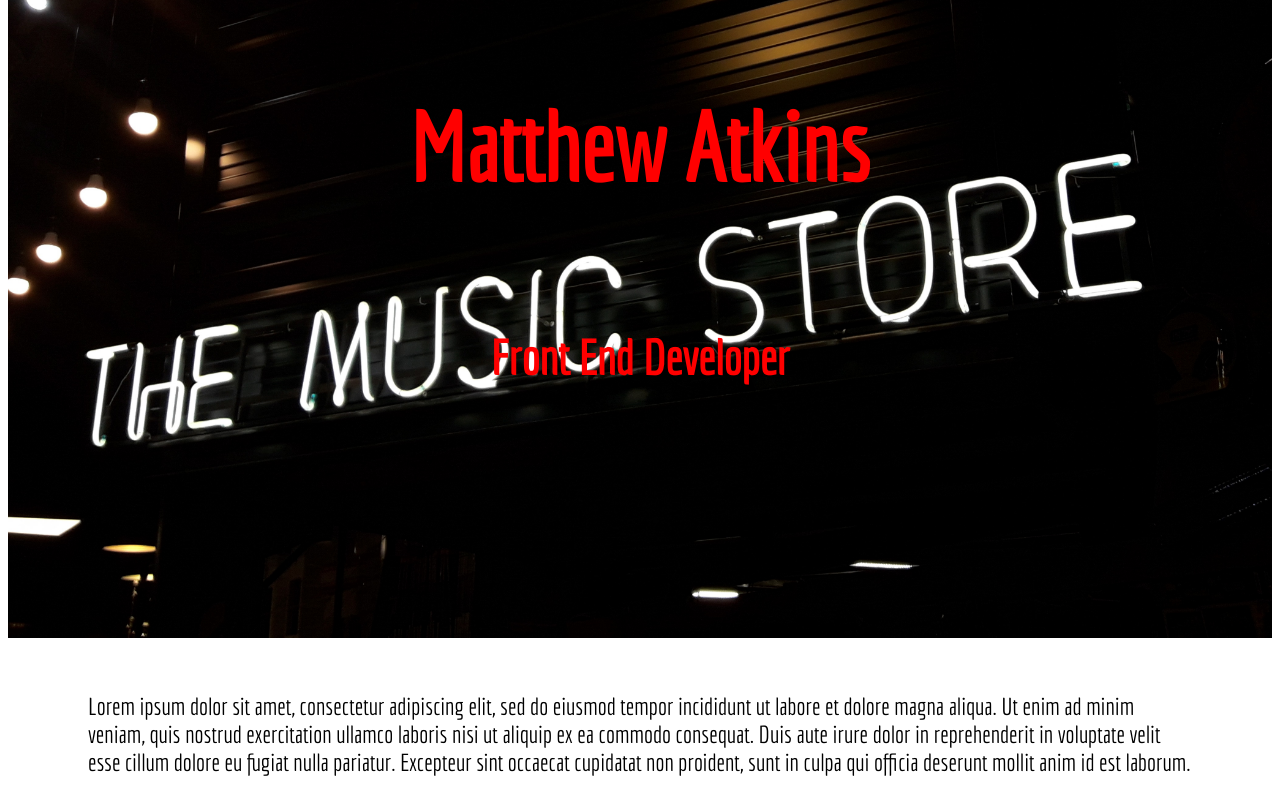
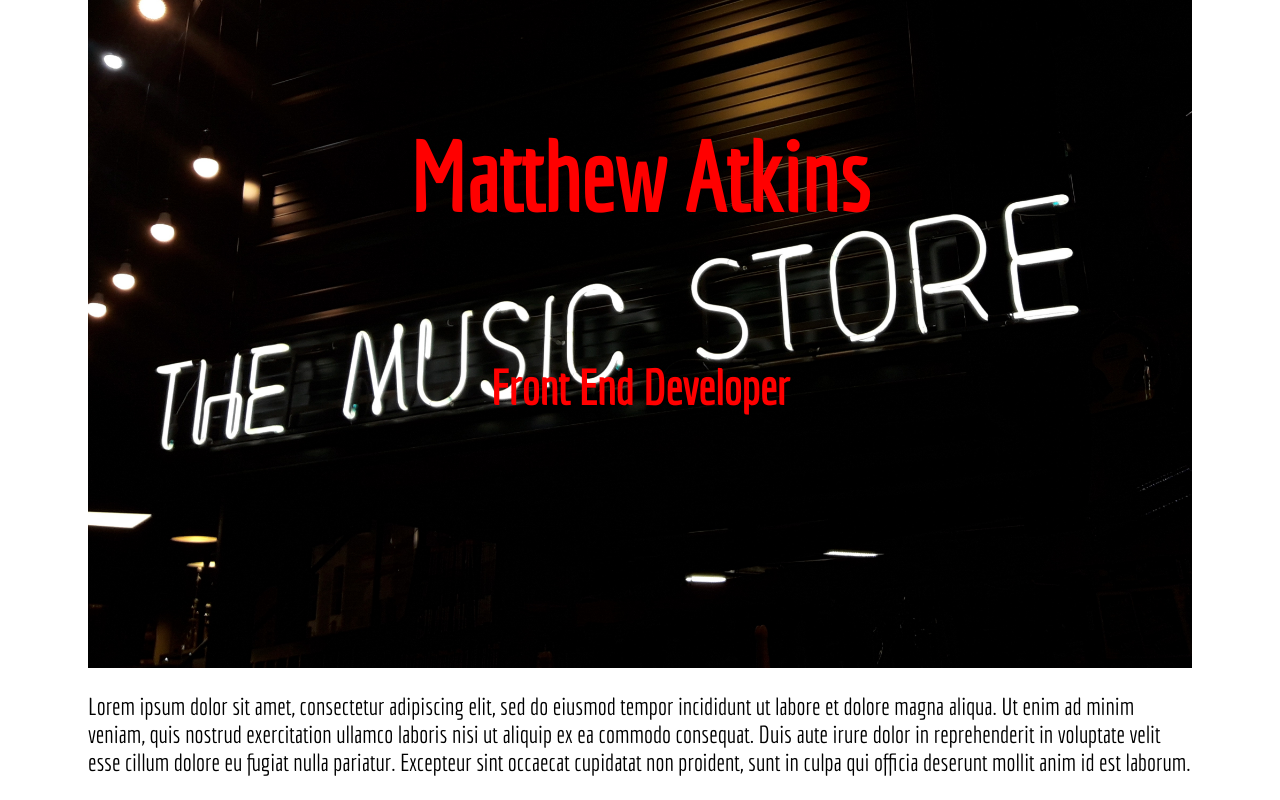
Before and after one commit to Matkins15/React-Portfolio, a React (Create React App) app: page / in a window 1280 px wide. Shown: the part 250-1050 px from the top of the page. Built offline with nearby package versions, Linux system fonts and the light colour scheme.

Commit message:
animation components

```diff
--- a/package.json
+++ b/package.json
@@ -3,10 +3,12 @@
   "version": "0.1.0",
   "private": true,
   "dependencies": {
+    "animate.css": "^3.6.1",
     "react": "^16.3.2",
     "react-dom": "^16.3.2",
     "react-router": "^3.2.1",
     "react-scripts": "1.1.4",
+    "react-waypoint": "^8.0.1",
     "styled-components": "^3.2.6"
   },
   "scripts": {
--- /dev/null
+++ b/src/components/WhenInView/WhenInView.js
@@ -0,0 +1,14 @@
+import React, { Component } from 'react'
+import Waypoint from 'react-waypoint'
+
+class WhenInView extends Component {
+  render () {
+    return (
+      <div>
+        <Waypoint />
+      </div>
+    )
+  }
+}
+
+export default WhenInView
--- a/src/containers/Home/Home.js
+++ b/src/containers/Home/Home.js
@@ -1,29 +1,37 @@
 import React, { Component, PropTypes } from 'react'
 import { Container } from '../../theme/layout'
 import { Link } from 'react-router'
-import { Image, Nav, LandingImage } from './Home.style'
+import { Nav, LandingImage, RevealP } from './Home.style'
+// import WhenInView from 'components/WhenInView/WhenInView'
 
 export default class Home extends Component {
-  static PropTypes = {}
+  // static PropTypes = {}
 
   render () {
     return (
-      <div>
+
+      <Container>
         <Nav>
           <Link to='/'>Home</Link>
           <Link to='/about'>About</Link>
           <Link>Portfolio</Link>
           <Link>Contact</Link>
         </Nav>
+
         <LandingImage>
           <h1>Matthew Atkins</h1>
           <h4>Front End Developer</h4>
         </LandingImage>
         {/* <Image src={require('../../assets/music-store.jpg')} alt='music-store'/> */}
-        <Container>
-          <p>Lorem ipsum dolor sit amet, consectetur adipiscing elit, sed do eiusmod tempor incididunt ut labore et dolore magna aliqua. Ut enim ad minim veniam, quis nostrud exercitation ullamco laboris nisi ut aliquip ex ea commodo consequat. Duis aute irure dolor in reprehenderit in voluptate velit esse cillum dolore eu fugiat nulla pariatur. Excepteur sint occaecat cupidatat non proident, sunt in culpa qui officia deserunt mollit anim id est laborum.</p>
-        </Container>
-      </div>
+        {/* <WhenInView>
+          {({IsInView}) => {
+
+          }}
+        </WhenInView> */}
+        <RevealP>
+          Lorem ipsum dolor sit amet, consectetur adipiscing elit, sed do eiusmod tempor incididunt ut labore et dolore magna aliqua. Ut enim ad minim veniam, quis nostrud exercitation ullamco laboris nisi ut aliquip ex ea commodo consequat. Duis aute irure dolor in reprehenderit in voluptate velit esse cillum dolore eu fugiat nulla pariatur. Excepteur sint occaecat cupidatat non proident, sunt in culpa qui officia deserunt mollit anim id est laborum.
+        </RevealP>
+      </Container>
     )
   }
 }
--- a/src/containers/Home/Home.style.js
+++ b/src/containers/Home/Home.style.js
@@ -1,4 +1,4 @@
-import styled from 'styled-components'
+import styled, { css } from 'styled-components'
 
 export const Image = styled.img`
   width: 100vw;
@@ -6,7 +6,7 @@
  `
 
 export const Nav = styled.div`
-   width: 100vw;
+   width: 100%;
    height: 10vh;
    display: flex;
    flex-direction: row;
@@ -26,5 +26,28 @@
   text-align: center;
   color: red;
   font-size: 2em;
+`
 
+export const RevealP = styled.p`
+  position: relative;
+  &:after {
+    content: ' ';
+    position: absolute;
+    top: 0;
+    left: 0;
+    width: 100%;
+    height: 100%;
+    background-color: black;
+
+    transform-origin: left;
+    transform: rotateY(90deg);
+
+    transition: transform 5s;
+  }
+
+  ${({ hide }) => hide && css `
+    &:after {
+      transform: rotateY(0deg);
+    }
+ `}
 `
```
Also changed, not shown: 1 other file (tests, documents, lock files or other folders).
